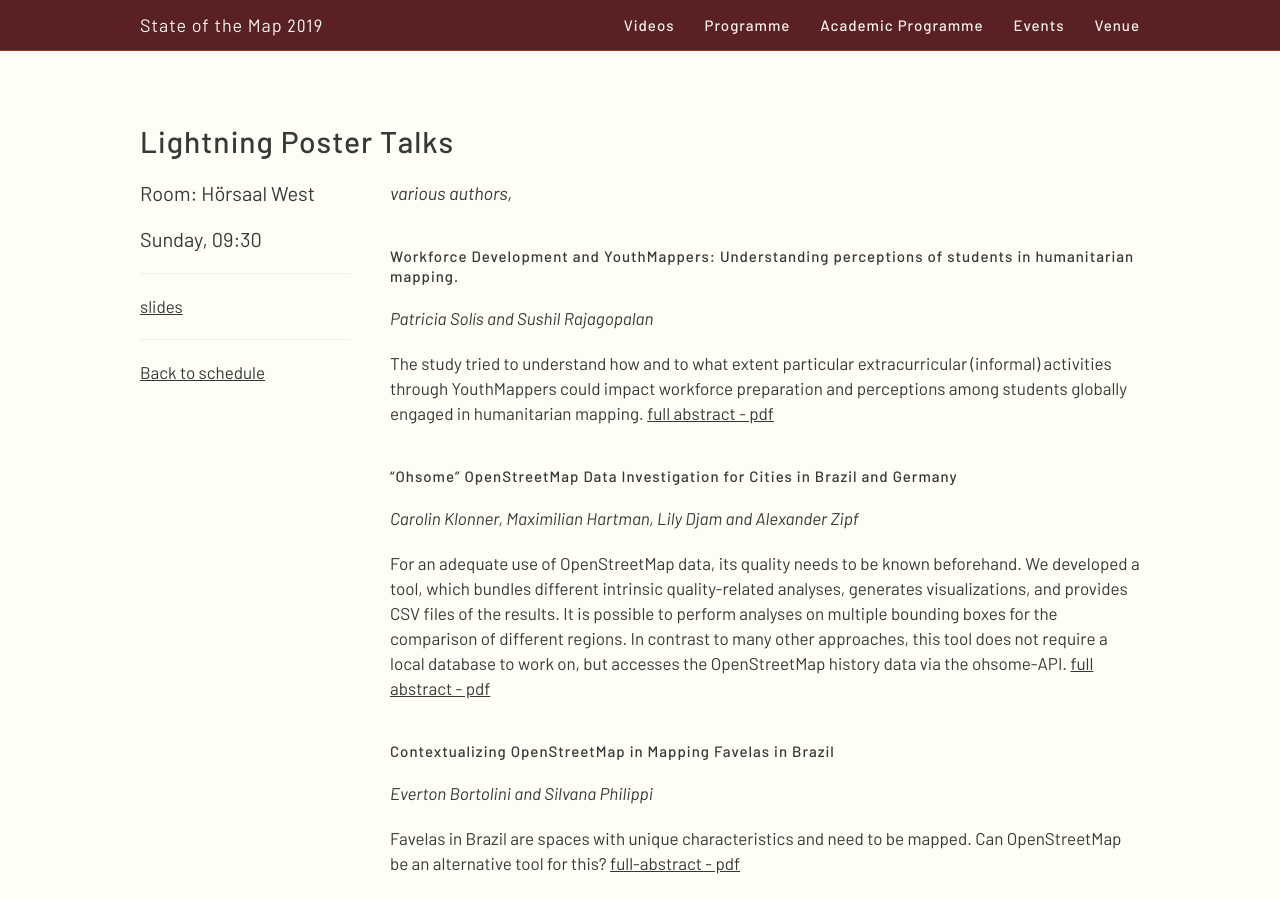
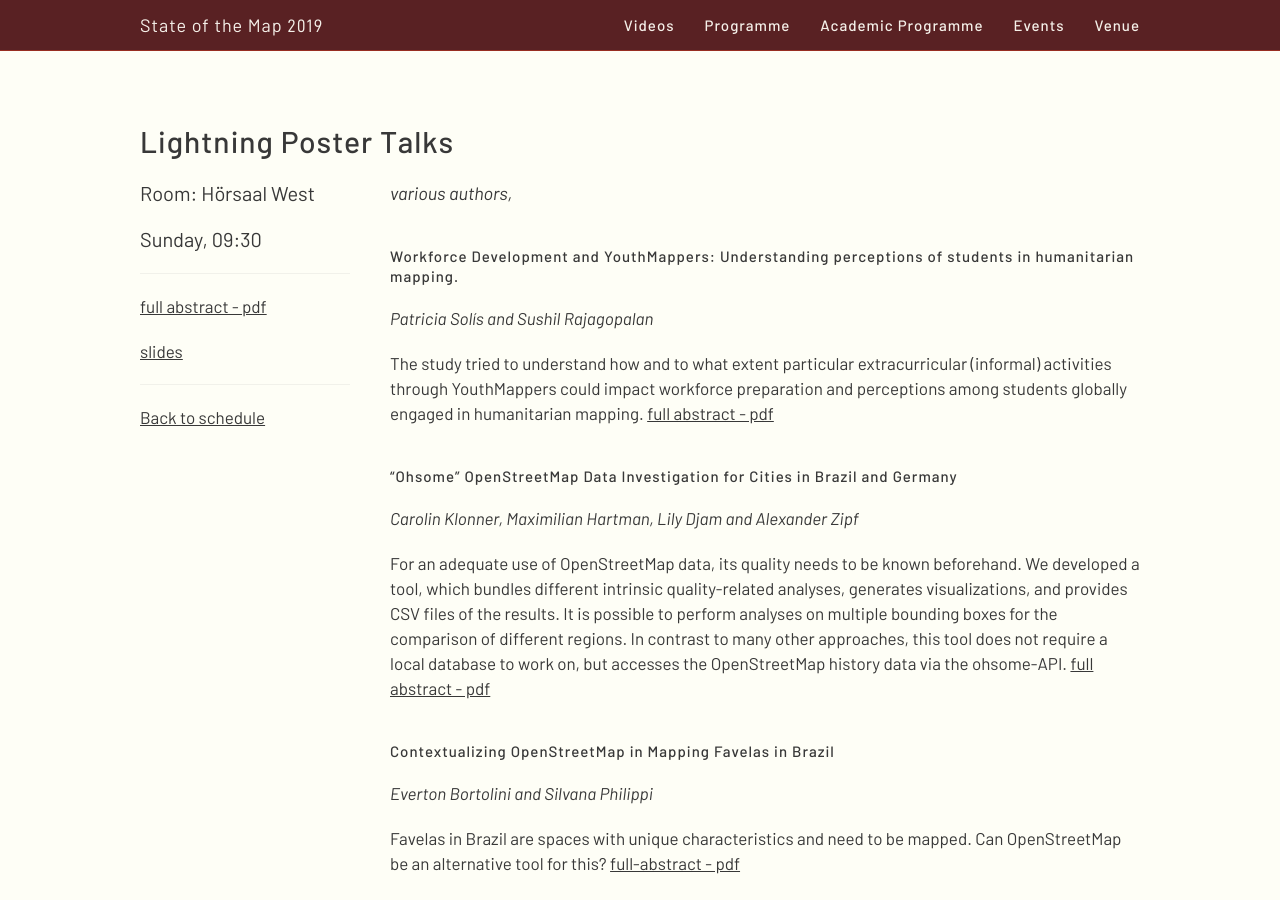
Before and after one commit to openstreetmap/stateofthemap-2019, a Jekyll site: the page built from sessions/L3CQMM.html, in a window 1280 px wide and 900 px high. Built offline with Jekyll 4.4.1, drawn with Linux system fonts in a browser that asks for light colours.

Commit message:
use doi link instead of self-hosted full abstract

```diff
--- a/_layouts/session_academic.html
+++ b/_layouts/session_academic.html
@@ -18,9 +18,10 @@ color: dark-nav
 
         <hr class="space-right4">
 
-        {% for r in page.resources %}
-        <p><span class='abstract-doi'><a href="{{r.url}}">{{r.description}}</a>{% if r.description == 'full abstract' %} (<a href="https://doi.org/{{page.doi}}">DOI</a>){% endif %}</p>
-        {% endfor %}
+        <p><span class='abstract-doi'><a href="https://doi.org/{{page.doi}}">full abstract - pdf</a></span></p>
+        {% for r in page.resources %}{% if r.description != 'full abstract' %}
+        <p><span class='abstract-doi'><a href="{{r.url}}">{{r.description}}</a></p>
+        {% endif %}{% endfor %}
 
         <hr class="space-right4">
 
```
